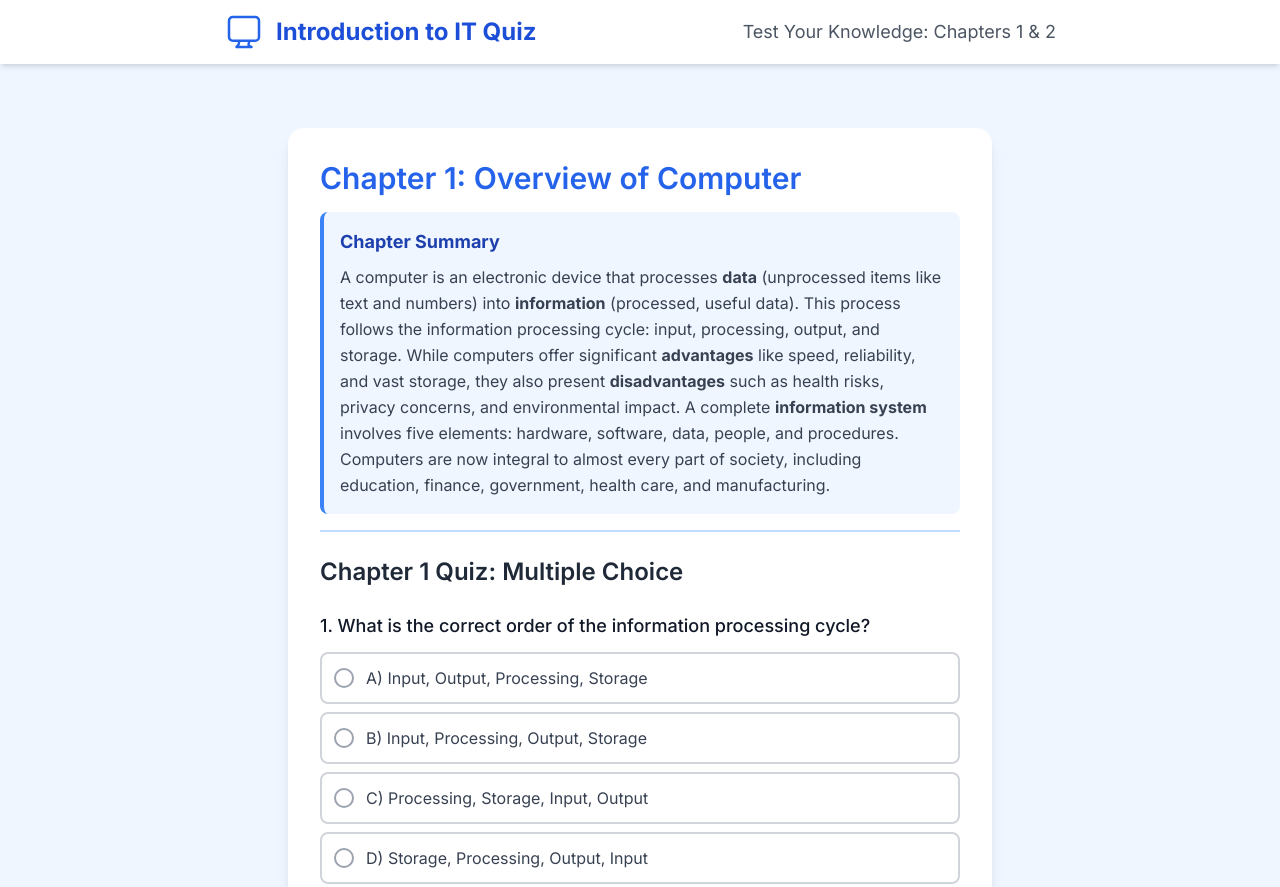
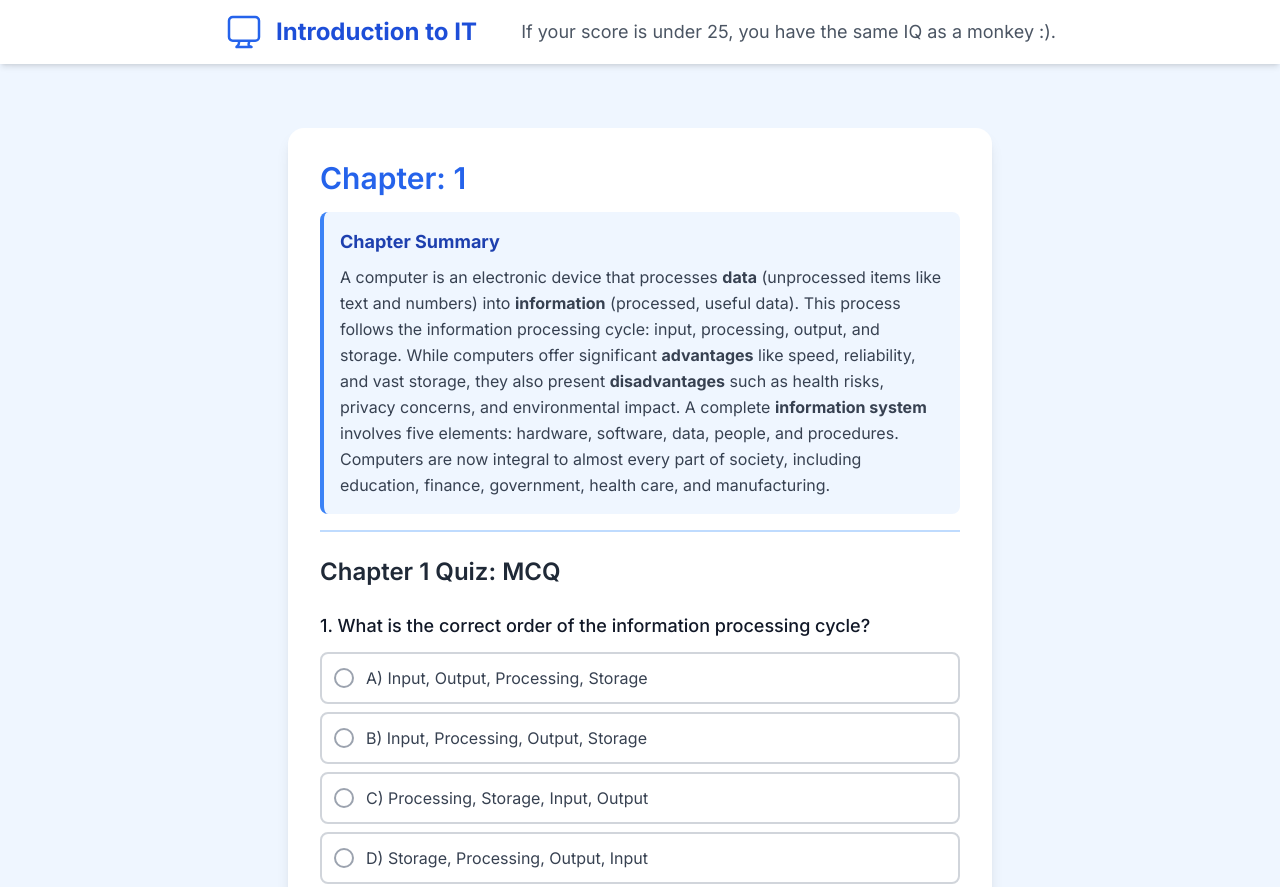
Before and after one commit to em1707/IT, a plain HTML site: page index.html in a window 1280 px wide. Shown: the top 887 px of the page. Drawn offline with nearby package versions, Linux system fonts and the light colour scheme.

Commit message:
Update index.html

```diff
--- a/index.html
+++ b/index.html
@@ -3,7 +3,7 @@
 <head>
     <meta charset="UTF-8">
     <meta name="viewport" content="width=device-width, initial-scale=1.0">
-    <title>Introduction to IT Quiz</title>
+    <title>Introduction to IT</title>
     <!-- Load Tailwind CSS -->
     <script src="https://cdn.tailwindcss.com"></script>
     <!-- Google Font: Inter -->
@@ -115,9 +115,9 @@
                 <svg class="w-10 h-10 text-blue-600" xmlns="http://www.w3.org/2000/svg" fill="none" viewBox="0 0 24 24" stroke-width="1.5" stroke="currentColor">
                     <path stroke-linecap="round" stroke-linejoin="round" d="M9 17.25v1.007a3 3 0 0 1-.879 2.122L7.5 21h9l-1.621-.621A3 3 0 0 1 15 18.257V17.25m6-12V15a2.25 2.25 0 0 1-2.25 2.25H5.25A2.25 2.25 0 0 1 3 15V5.25A2.25 2.25 0 0 1 5.25 3h13.5A2.25 2.25 0 0 1 21 5.25Z" />
                 </svg>
-                <h1 class="text-2xl font-bold text-blue-700">Introduction to IT Quiz</h1>
+                <h1 class="text-2xl font-bold text-blue-700">Introduction to IT</h1>
             </div>
-            <p class="text-lg text-gray-600 hidden sm:block">Test Your Knowledge: Chapters 1 & 2</p>
+            <p class="text-lg text-gray-600 hidden sm:block">If your score is under 25, you have the same IQ as a monkey :).</p>
         </div>
     </nav>
 
@@ -130,7 +130,7 @@
             <section id="chapter1" class="space-y-6">
                 <!-- Chapter 1 Summary -->
                 <div class="border-b-2 border-blue-200 pb-4">
-                    <h2 class="text-3xl font-semibold text-blue-600 mb-4">Chapter 1: Overview of Computer</h2>
+                    <h2 class="text-3xl font-semibold text-blue-600 mb-4">Chapter: 1</h2>
                     <div class="bg-blue-50 p-4 rounded-lg border-l-4 border-blue-500">
                         <h3 class="font-bold text-lg text-blue-800 mb-2">Chapter Summary</h3>
                         <p class="text-gray-700 leading-relaxed">
@@ -140,7 +140,7 @@
                 </div>
 
                 <!-- Chapter 1 Questions -->
-                <h3 class="text-2xl font-semibold text-gray-800">Chapter 1 Quiz: Multiple Choice</h3>
+                <h3 class="text-2xl font-semibold text-gray-800">Chapter 1 Quiz: MCQ</h3>
 
                 <!-- C1-MCQ 1 -->
                 <div class="space-y-3" id="q-c1_mcq_1" data-question-text="1. What is the correct order of the information processing cycle?">
@@ -709,7 +709,7 @@
             <section id="chapter2" class="space-y-6">
                 <!-- Chapter 2 Summary -->
                 <div class="border-b-2 border-blue-200 pb-4">
-                    <h2 class="text-3xl font-semibold text-blue-600 mb-4">Chapter 2: Computer Components</h2>
+                    <h2 class="text-3xl font-semibold text-blue-600 mb-4">Chapter: 2</h2>
                     <div class="bg-blue-50 p-4 rounded-lg border-l-4 border-blue-500">
                         <h3 class="font-bold text-lg text-blue-800 mb-2">Chapter Summary</h3>
                         <p class="text-gray-700 leading-relaxed">
@@ -719,7 +719,7 @@
                 </div>
 
                 <!-- Chapter 2 Questions -->
-                <h3 class="text-2xl font-semibold text-gray-800">Chapter 2 Quiz: Multiple Choice</h3>
+                <h3 class="text-2xl font-semibold text-gray-800">Chapter 2 Quiz: MCQ</h3>
 
                 <!-- C2-MCQ 1 -->
                 <div class="space-y-3" id="q-c2_mcq_1" data-question-text="1. The physical parts of a computer you can see and touch are called:">
```
